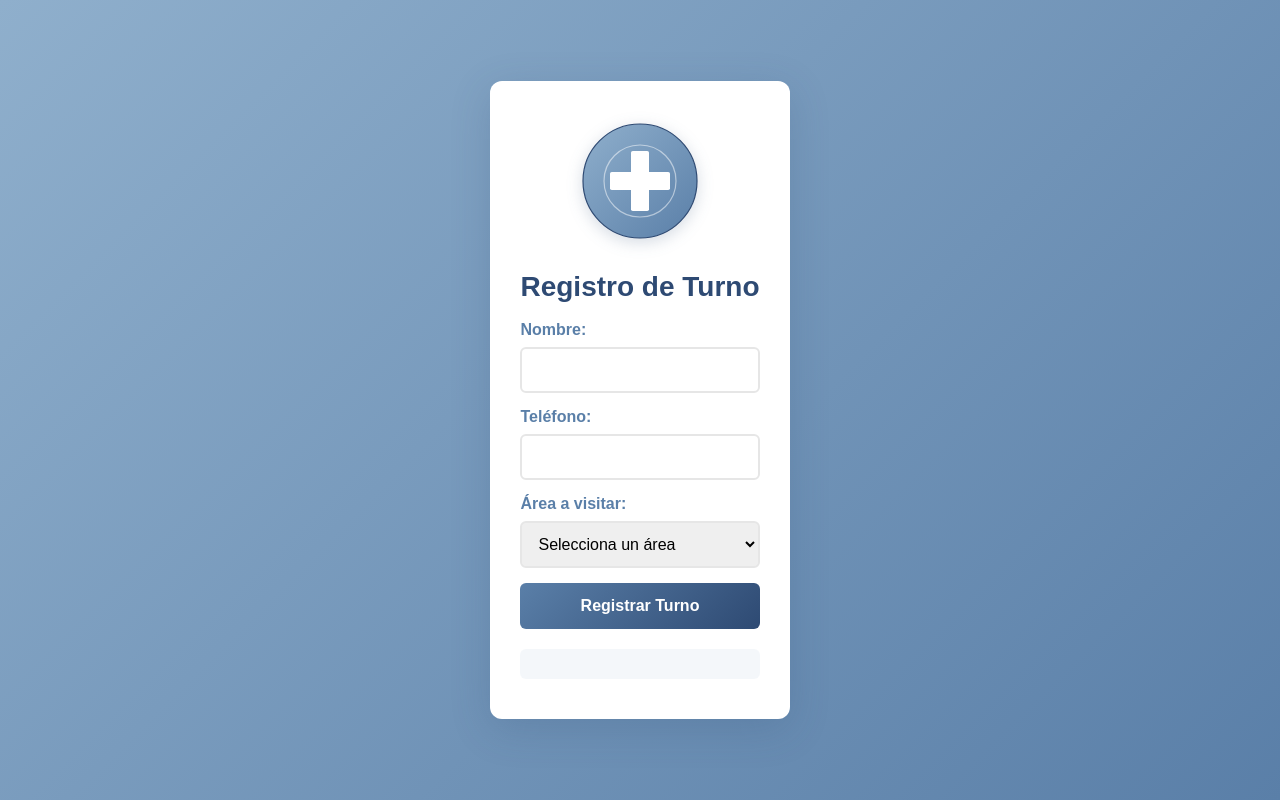
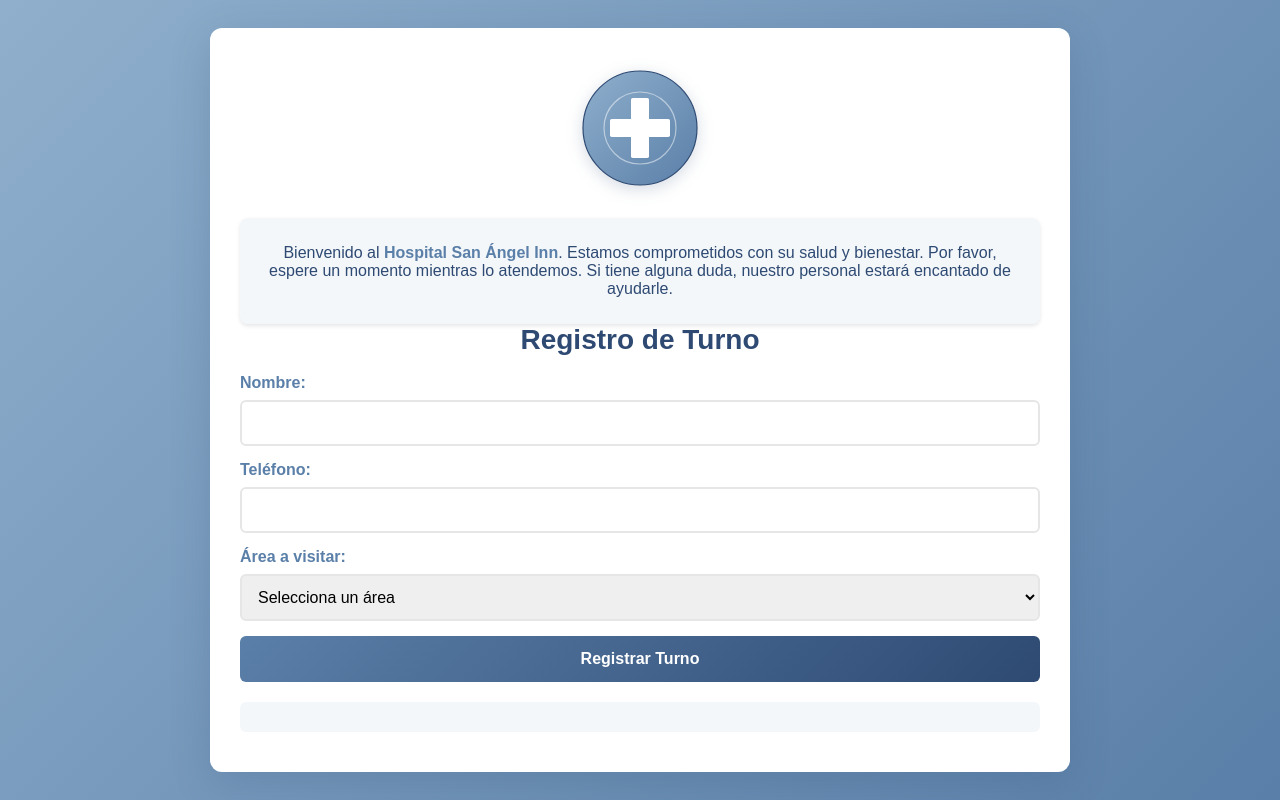
Before and after one commit to vcawdfwf-cloud/Turnos-Hospital, a website: page public/index.html in a window 1280 px wide. Drawn offline with Linux system fonts and the light colour scheme.

Commit message:
Agregar mensaje de bienvenida debajo del logo

```diff
--- a/public/css/styles.css
+++ b/public/css/styles.css
@@ -271,3 +271,18 @@ button:active {
     cursor: not-allowed;
     opacity: 0.6;
 }
+
+.welcome-message {
+            text-align: center;
+            margin-top: 15px;
+            font-size: 16px;
+            color: #2E4A73;
+            background-color: rgba(143, 175, 204, 0.1);
+            padding: 10px 20px;
+            border-radius: 8px;
+            box-shadow: 0 2px 4px rgba(0, 0, 0, 0.1);
+        }
+
+        .welcome-message strong {
+            color: #5A7FA8;
+        }
--- a/public/index.html
+++ b/public/index.html
@@ -23,6 +23,9 @@
               </g>
               <circle cx="100" cy="100" r="60" fill="none" stroke="#FFFFFF" stroke-width="2" opacity="0.5"/>
             </svg>
+        </div>
+        <div class="welcome-message">
+            <p>Bienvenido al <strong>Hospital San Ángel Inn</strong>. Estamos comprometidos con su salud y bienestar. Por favor, espere un momento mientras lo atendemos. Si tiene alguna duda, nuestro personal estará encantado de ayudarle.</p>
         </div>
         <h1>Registro de Turno</h1>
         <form id="registroForm">
```
